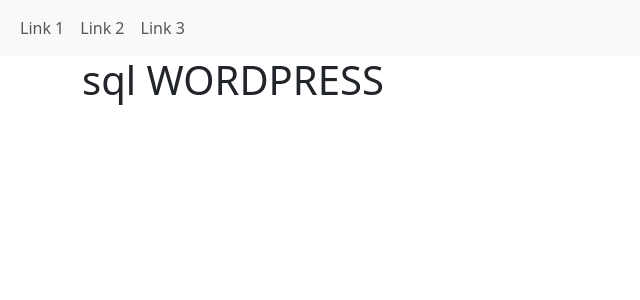
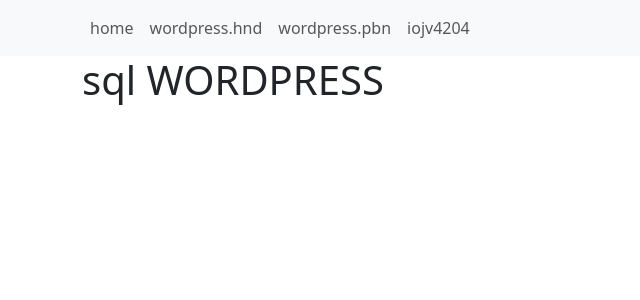
Before and after one commit to awelvor/sql-wordpress, a Jekyll site: the page built from index.html, in a window 1280 px wide. Shown: the top 300 px of the page, without its empty margins (0-640 px from the left). Built offline with Jekyll 4.4.1, drawn with Linux system fonts in a browser that asks for light colours.

Commit message:
Update default.html

```diff
--- a/_layouts/default.html
+++ b/_layouts/default.html
@@ -8,18 +8,22 @@
   <body>
     <nav class="navbar navbar-expand-sm bg-light">
 
-  <div class="container-fluid">
+  <div class="container">
     <!-- Links -->
     <ul class="navbar-nav">
       <li class="nav-item">
-        <a class="nav-link" href="#">Link 1</a>
+        <a class="nav-link" href="https://awelvor.github.io/sql-wordpress/">home</a>
       </li>
       <li class="nav-item">
-        <a class="nav-link" href="#">Link 2</a>
+        <a class="nav-link" href="https://awelvor.github.io/sql-wordpress/wordpress.hnd.sql">wordpress.hnd</a>
       </li>
       <li class="nav-item">
-        <a class="nav-link" href="#">Link 3</a>
+        <a class="nav-link" href="https://awelvor.github.io/sql-wordpress/wordpress.pbn.sql">wordpress.pbn</a>
       </li>
+      <li class="nav-item">
+        <a class="nav-link" href="https://awelvor.github.io/sql-wordpress/iojv4204">iojv4204</a>
+      </li>
+
     </ul>
   </div>
 
```
